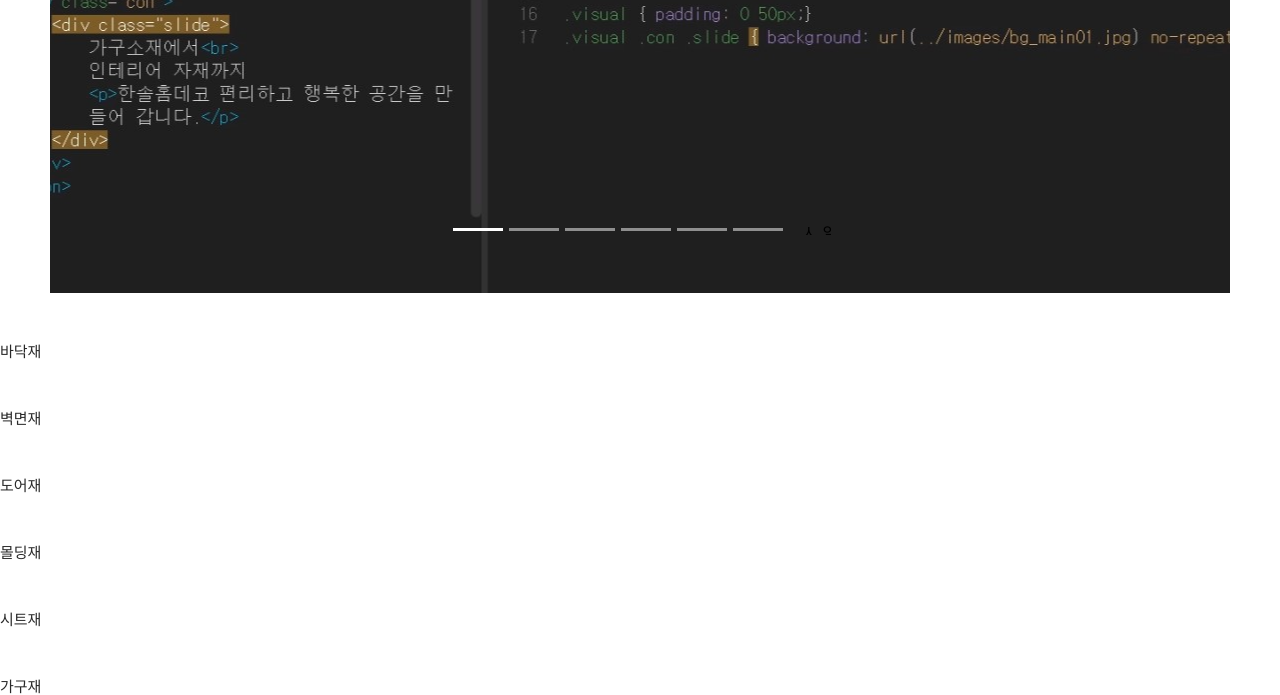
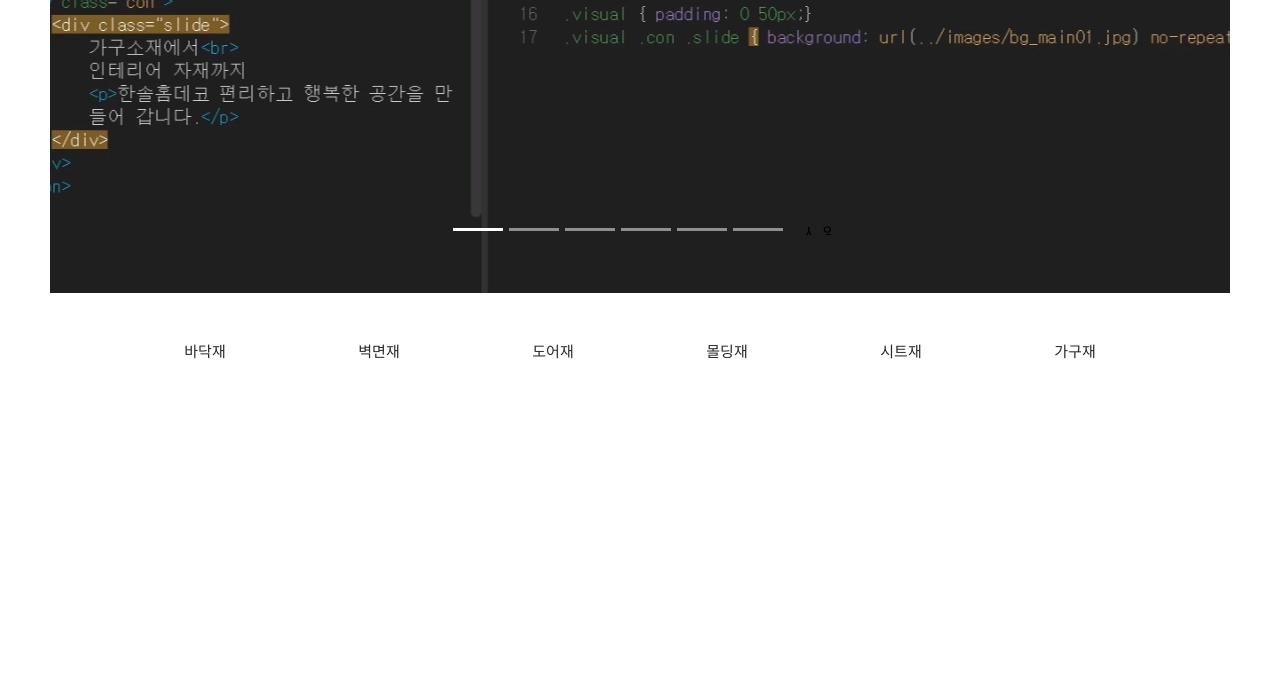
Before and after one commit to JunH-K/ex-html-css, a website: page layout/리베하얀/인프런-한샘클론/index.html in a window 1280 px wide. Shown: the part 428-1123 px from the top of the page. After the commit the page ends 800 px from the top, so only its background shows below. Drawn offline with Linux system fonts and the light colour scheme.

Commit message:
feat : 제품정보 중앙정렬

```diff
--- a/layout/리베하얀/인프런-한샘클론/style.css
+++ b/layout/리베하얀/인프런-한샘클론/style.css
@@ -255,6 +255,16 @@ header .spot li:first-child:after {
     height: 52px;
 }
 
+.product ul {
+    width: 1044px;
+    margin: 0 auto;
+}
+
+.product li{
+    float: left;
+    text-align: center;
+    padding: 0 55px;
+}
 .product li:nth-child(1) a:before {
     /*스프라이드 이미지위치지정*/
     /*background-position: 1px 1px;*/
```
